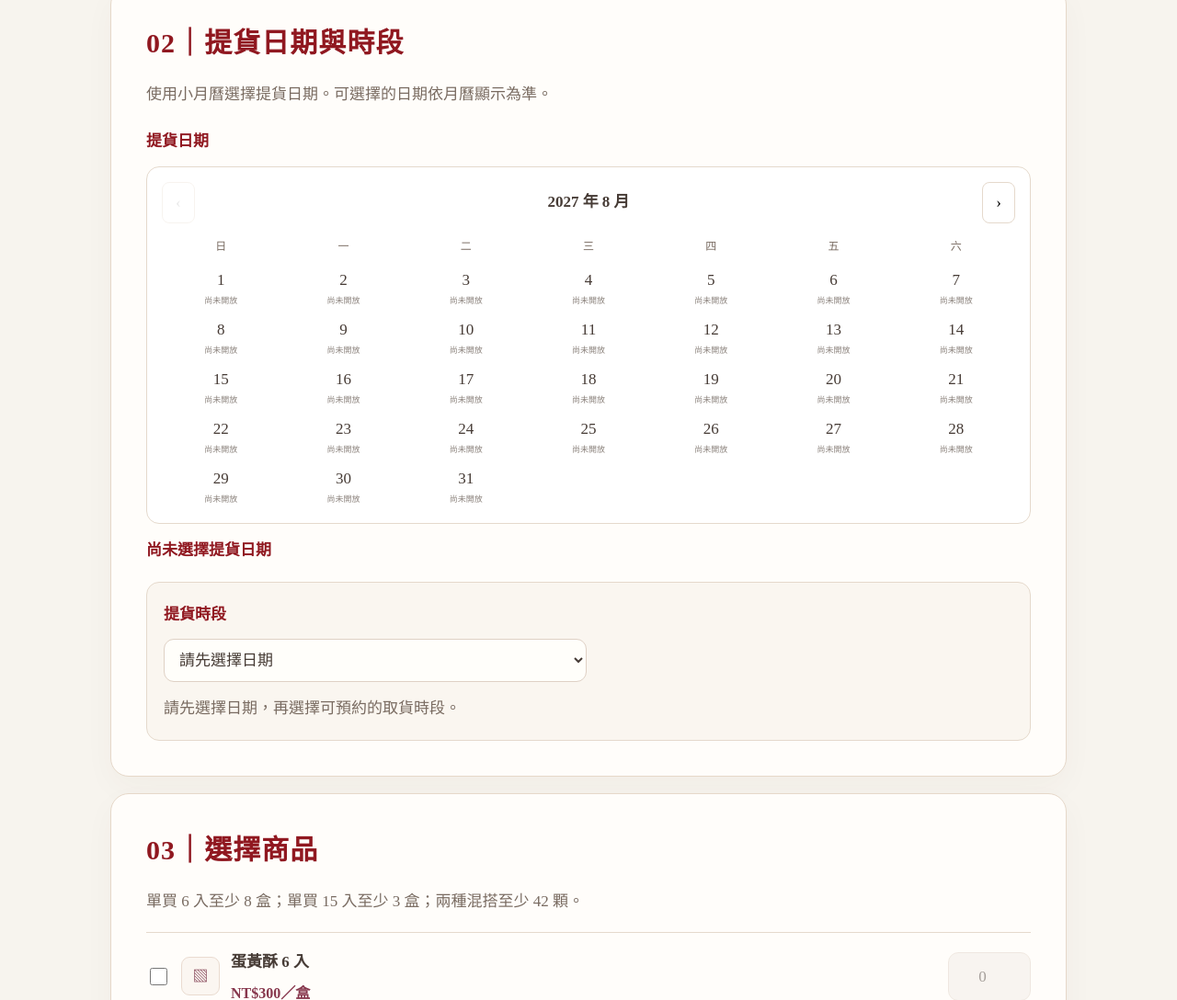
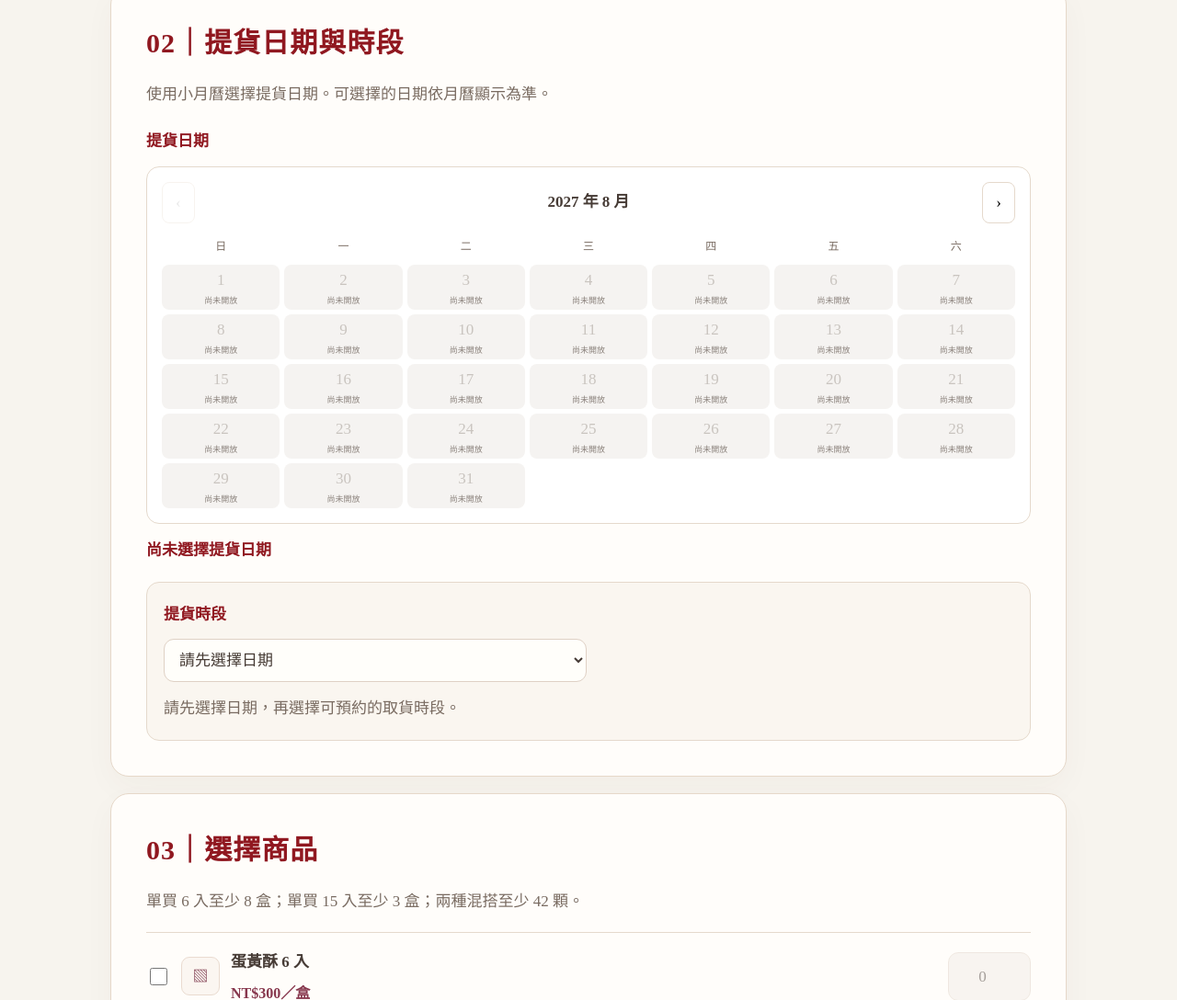
Before and after one commit to qoo40423-ops/still_ji_2027, a plain HTML site: page pickup.html in a window 1280 px wide. Shown: the part 928-2016 px from the top of the page at 92% size. Drawn offline with Linux system fonts and the light colour scheme.

Commit message:
Fail closed on calendar dates until verified read-only capacity API is connected

```diff
--- a/pickup.html
+++ b/pickup.html
@@ -100,7 +100,7 @@ function sj27SetCalendarStatuses(payload){
 function calendar(){const grid=$("calendarDays");grid.textContent="";$("monthTitle").textContent="2027 年 "+month+" 月";$("prevMonth").disabled=month===8;$("nextMonth").disabled=month===9;
 const first=new Date(Date.UTC(2027,month-1,1)).getUTCDay(),max=month===8?31:30;
 for(let i=0;i<first;i++){const blank=document.createElement("span");blank.className="day blank";grid.append(blank);}
-for(let day=1;day<=max;day++){const date="2027-"+String(month).padStart(2,"0")+"-"+String(day).padStart(2,"0"),b=document.createElement("button");b.type="button";b.className="day"+(date===selected?" selected":"");const status=sj27CalendarState(date);b.textContent=day;const statusText=document.createElement("small");statusText.className="sj27-day-status";statusText.textContent=status;b.append(statusText);b.classList.add(status==="已額滿"?"sj27-full":status==="即將額滿"?"sj27-near":status==="可訂購"?"sj27-open":"sj27-unavailable");b.disabled=date>"2027-09-15"||status==="已額滿";b.setAttribute("aria-label",date+" "+status+(b.disabled?" 不可選":""));b.addEventListener("click",()=>{selected=date;updatePickupSlots();calendar();calc();if(date==="2027-09-15")alert("中秋節當天請於上午 10:00 前完成取件。逾時未取件視同取消，並安排退款事宜。");});grid.append(b);}}
+for(let day=1;day<=max;day++){const date="2027-"+String(month).padStart(2,"0")+"-"+String(day).padStart(2,"0"),b=document.createElement("button");b.type="button";b.className="day"+(date===selected?" selected":"");const status=sj27CalendarState(date);b.textContent=day;const statusText=document.createElement("small");statusText.className="sj27-day-status";statusText.textContent=status;b.append(statusText);b.classList.add(status==="已額滿"?"sj27-full":status==="即將額滿"?"sj27-near":status==="可訂購"?"sj27-open":"sj27-unavailable");b.disabled=date>"2027-09-15"||status==="已額滿"||status==="尚未開放";b.setAttribute("aria-label",date+" "+status+(b.disabled?" 不可選":""));b.addEventListener("click",()=>{selected=date;updatePickupSlots();calendar();calc();if(date==="2027-09-15")alert("中秋節當天請於上午 10:00 前完成取件。逾時未取件視同取消，並安排退款事宜。");});grid.append(b);}}
 function updatePickupSlots(){
 const select=$("pickupTime"),previous=select.value;
 const special=selected==="2027-09-15";
```
